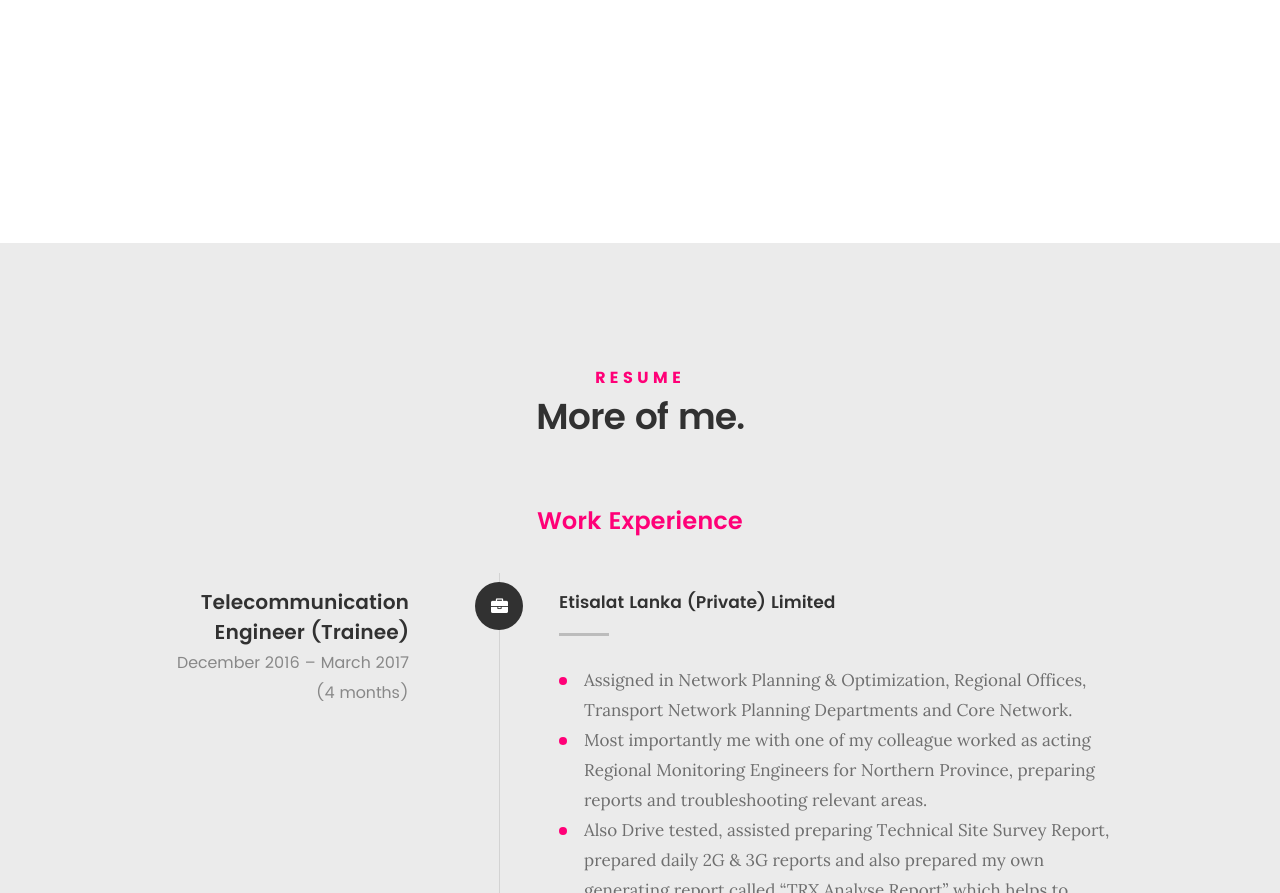
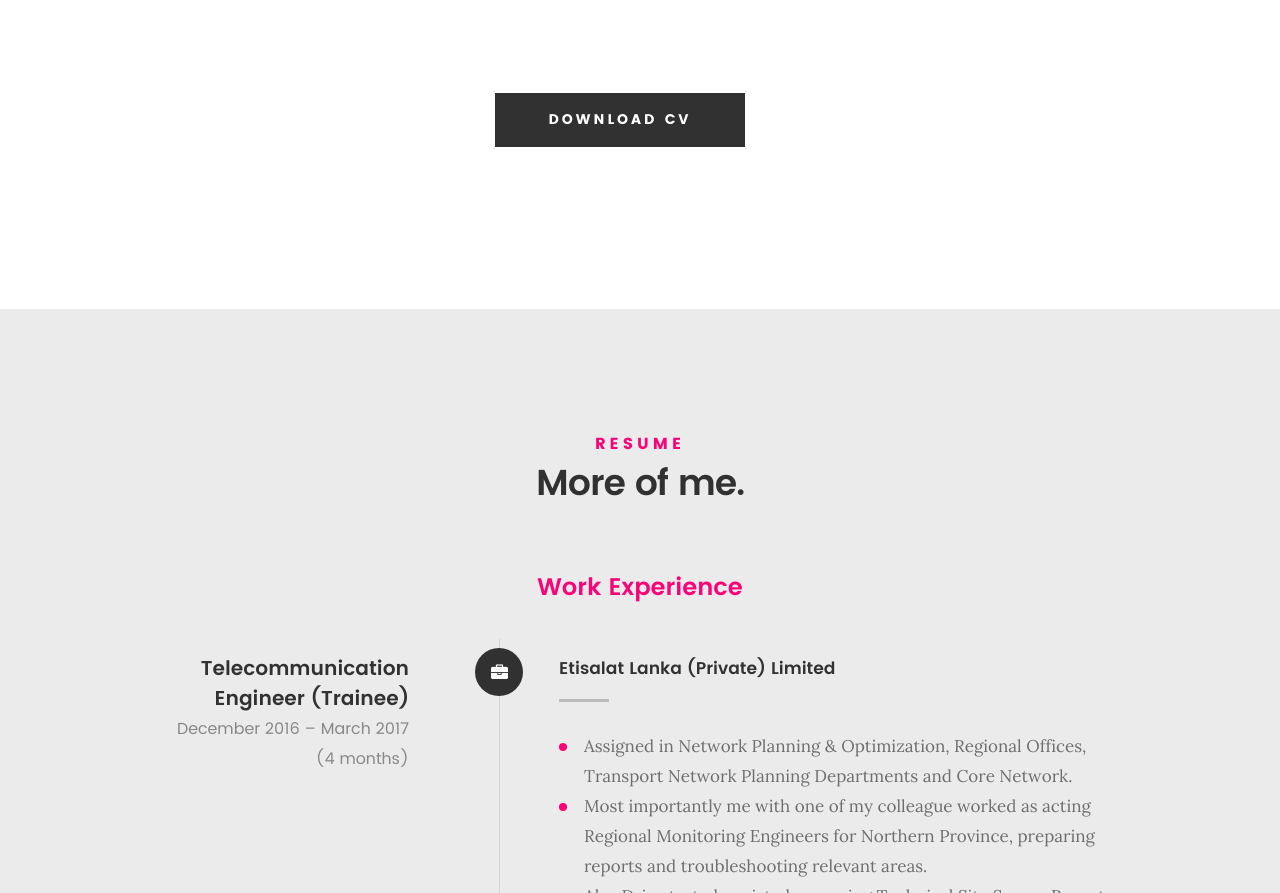
Before and after one commit to kabilarajah/me, a plain HTML site: page index.html in a window 1280 px wide. Shown: the part 2305-3198 px from the top of the page. Drawn offline with Linux system fonts and the light colour scheme; files whose address does not match are found by name.

Commit message:
Update index.html

```diff
--- a/index.html
+++ b/index.html
@@ -237,12 +237,12 @@
 
    	</div>
 
-  <!--  	<div class="row button-section">
+  	<div class="row button-section">
    		<div class="col-twelve">
-   			<a href="#contact" title="Hire Me" class="button stroke smoothscroll">Hire Me</a>
-   			<a href="#" title="Download CV" class="button button-primary">Download CV</a>
+<!--    			<a href="#contact" title="Hire Me" class="button stroke smoothscroll">Hire Me</a> -->
+   			<a href="https://www.dropbox.com/s/6vd6rl5c7cggglj/Kabilarajah_Y.zip?dl=0" title="Download CV" class="button button-primary">Download CV</a>
    		</div>
-   	</div> -->
+   	</div>
 
    </section> <!-- /process-->
 
```
